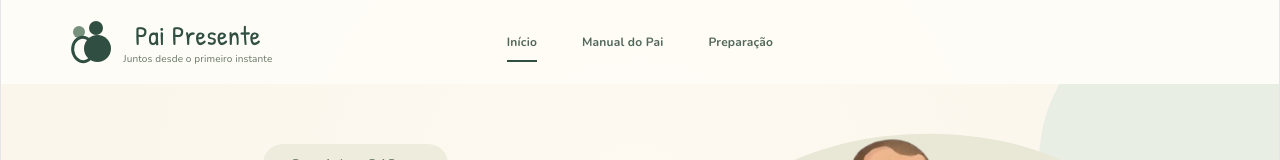
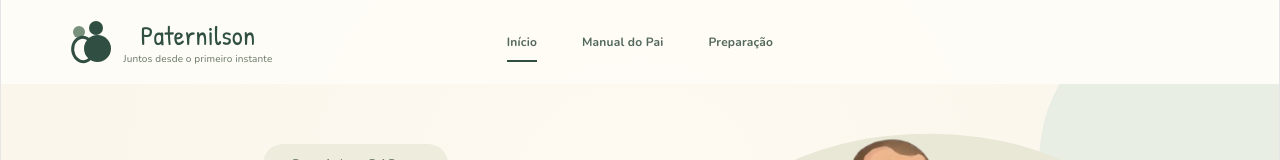
Before and after one commit to Paternilsons/Paternilson, a React (Vite) app in the folder paternilson/: page / in a window 1280 px wide. Shown: the top 160 px of the page. Built offline with nearby package versions, Linux system fonts and the light colour scheme.

Commit message:
Alteração do nome do site

```diff
--- a/paternilson/src/App.jsx
+++ b/paternilson/src/App.jsx
@@ -21,7 +21,7 @@ function Header() {
         </span>
 
         <span className="brand-copy">
-          <strong>Pai Presente</strong>
+          <strong>Paternilson</strong>
           <small>Juntos desde o primeiro instante</small>
         </span>
       </Link>
```
